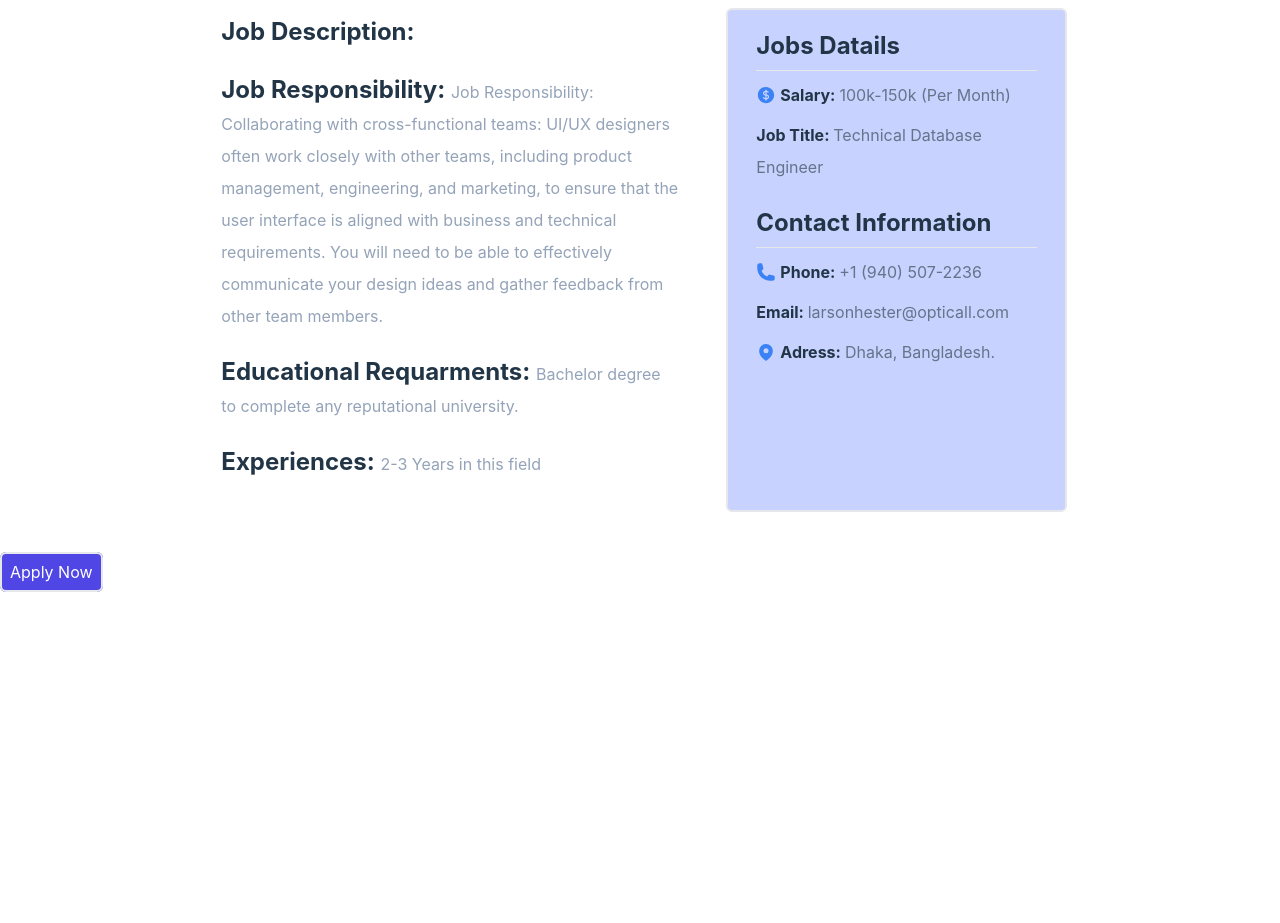
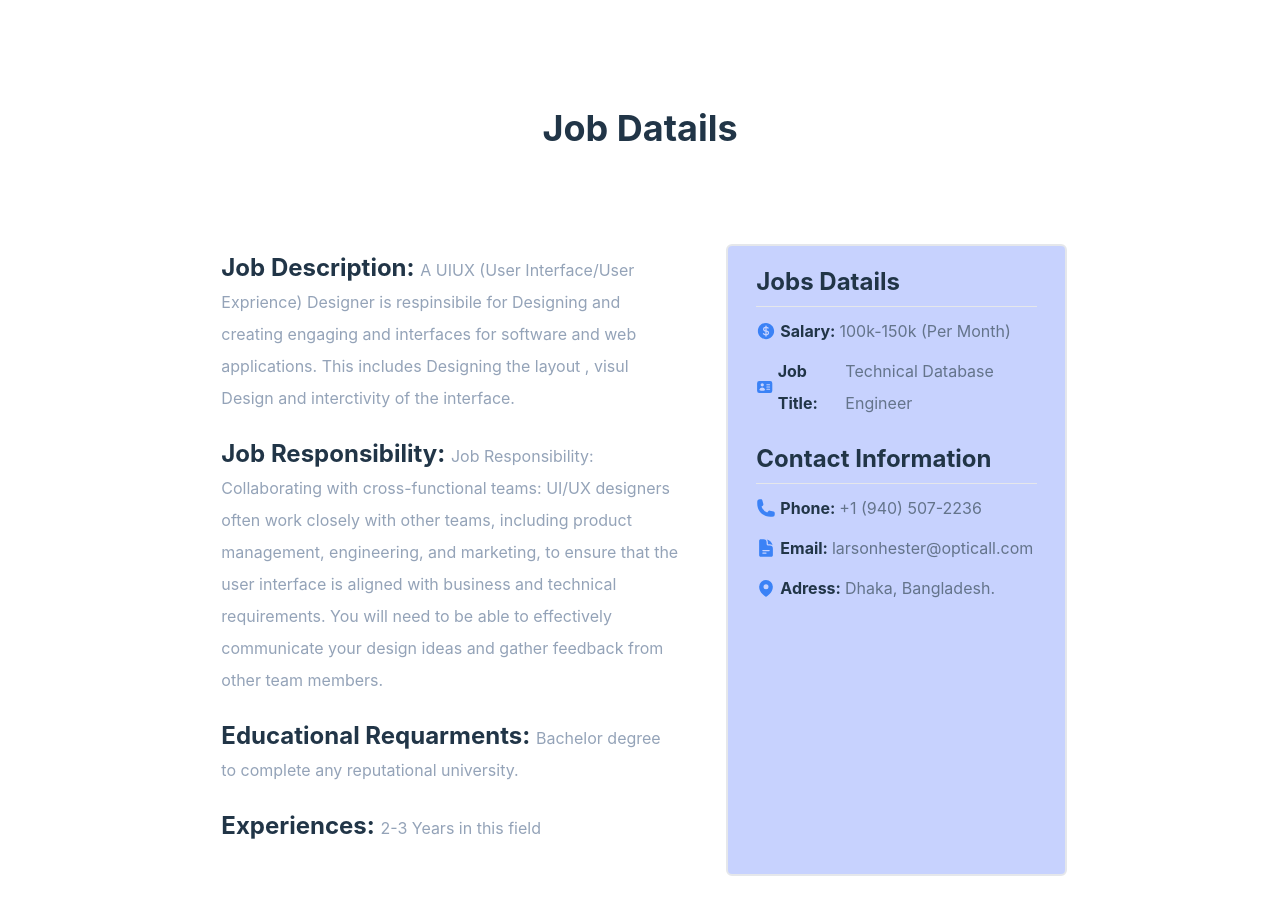
Before and after one commit to Shamim-dm/job-hunter, a React (Vite) app: page /home/1 in a window 1280 px wide. Shown: the part 100-1023 px from the top of the page. Before the commit the page ends 800 px from the top, so only its background shows below. Built offline with nearby package versions, Linux system fonts and the light colour scheme.

Commit message:
complete show all button

```diff
--- a/public/fakeData.json
+++ b/public/fakeData.json
@@ -9,7 +9,7 @@
       "address": "Dhaka, Bangladesh",
       "salary": "100k-150k",
       "category": ["Remote", "Full Time" ],
-      "jobDescription": " A UIUX (User Interface/User Exprience) Designer is respinsibile for Designing and creating engaging and interfaces for software and web applications. This includes Designing the layout , visul Design and interctivity of the interface.",
+      "jobDscription": " A UIUX (User Interface/User Exprience) Designer is respinsibile for Designing and creating engaging and interfaces for software and web applications. This includes Designing the layout , visul Design and interctivity of the interface.",
       "jobReponsibilty": "Job Responsibility: Collaborating with cross-functional teams: UI/UX designers often work closely with other teams, including product management, engineering, and marketing, to ensure that the user interface is aligned with business and technical requirements. You will need to be able to effectively communicate your design ideas and gather feedback from other team members." ,
       "educational": "Bachelor degree to complete any reputational university." ,
       "Exprience": "2-3 Years in this field"
--- a/src/components/JobDatails/JobDatails.jsx
+++ b/src/components/JobDatails/JobDatails.jsx
@@ -1,7 +1,8 @@
 import React, { useContext } from 'react';
 import { Link, useLoaderData, useParams } from 'react-router-dom';
 import { RingContext } from '../Home/Home';
-import { CurrencyDollarIcon, PhoneIcon, MapPinIcon } from '@heroicons/react/24/solid'
+import { CurrencyDollarIcon, PhoneIcon, MapPinIcon, DocumentTextIcon, IdentificationIcon } from '@heroicons/react/24/solid'
+import Footer from '../Footer/Footer';
 
 const Jobdatails = () => {
     const fakeDataAll = useLoaderData()
@@ -16,28 +17,38 @@ const Jobdatails = () => {
 
 
     return (
-       <div>
-         <div className='flex gap-10  w-10/12 lg:w-8/12 mx-auto mb-12 '>
-            <div className='w-7/12 leading-8 p-2'>
+       <div className='mt-12 pt-12   '>
+        <h2 className='text-4xl text-center font-bold pb-12 pt-12'>Job Datails</h2>
+         <div className='  md:flex gap-10 mt-12 w-10/12 lg:w-8/12 mx-auto mb-12 '>
+            <div className=' w-12/12 md:w-7/12 leading-8 p-2'>
+
                 <p className='mb-6'><span className='font-bold text-2xl '>Job Description: </span><span className='text-slate-400'> {job.jobDscription}</span></p>
+
                 <p className='mb-6'><span className='font-bold text-2xl '>Job Responsibility: </span><span className='text-slate-400'> {job.jobReponsibilty}</span></p>
+
                 <p className='mb-6'><span className='font-bold text-2xl '>Educational Requarments: </span><span className='text-slate-400'> {job.educational}</span></p>
+
                 <p className='mb-6'><span className='font-bold text-2xl '>Experiences: </span><span className='text-slate-400'> {job.Exprience}</span></p>
 
 
 
             </div>
 
-           <div className='w-5/12 border-2 pt-5 px-7 leading-8 rounded-md bg-indigo-200'>
+           <div className=' w-12/12 md:w-5/12 border-2 pt-5 px-7 leading-8 rounded-md bg-indigo-200'>
                 <h2 className='text-2xl font-bold mb-2'>Jobs Datails</h2>
                 <hr/>
+
                 <p className='mt-2 flex items-center gap-1'> <CurrencyDollarIcon className="h-5 w-5 text-blue-500" />  <span className='font-bold'>Salary: </span> <span className='text-slate-500'>{job.salary} (Per Month)</span> </p>
-                <p className='mt-2'> <span className='font-bold'>Job Title: </span> <span className='text-slate-500'>{job.name}</span> </p>
+
+                <p className='mt-2 flex items-center gap-1'> <IdentificationIcon className="h-5 w-5 text-blue-500" />  <span className='font-bold'>Job Title: </span> <span className='text-slate-500'>{job.name}</span> </p>
 
                <h4 className='text-2xl font-bold mb-2 mt-6'> Contact Information</h4>
                <hr />
+
                <p className='mt-2 flex items-center gap-1'><PhoneIcon className="h-5 w-5 text-blue-500" /> <span className='font-bold'>Phone: </span> <span className='text-slate-500'>{job.phone}</span> </p>
-               <p className='mt-2'> <span className='font-bold'>Email: </span> <span className='text-slate-500'>{job.email}</span> </p>
+
+               <p className='mt-2 flex items-center gap-1'><DocumentTextIcon className="h-5 w-5 text-blue-500" /> <span className='font-bold'>Email: </span> <span className='text-slate-500'>{job.email}</span> </p>
+
                <p className='mt-2 flex items-center gap-1'><MapPinIcon className="h-5 w-5 text-blue-500" /> <span className='font-bold'>Adress: </span> <span className='text-slate-500'>{job.address}. </span> </p>
 
             </div>
@@ -45,9 +56,12 @@ const Jobdatails = () => {
 
 
         </div>
-         <span className='mr-auto bg-indigo-600 border-2 p-2 rounded-md text-white '>
+         <div className=' w-5/12  lg:ml-auto md:mx-auto text-center mt-2 bg-indigo-600 border-2  p-2 rounded-md text-white '>
          <Link to={`applyJob/${job.id} `} >Apply Now</Link>
-         </span>
+         </div>
+        <div className='bg-zinc-900 '>
+        <Footer></Footer>
+        </div>
        </div>
     );
 };
```
